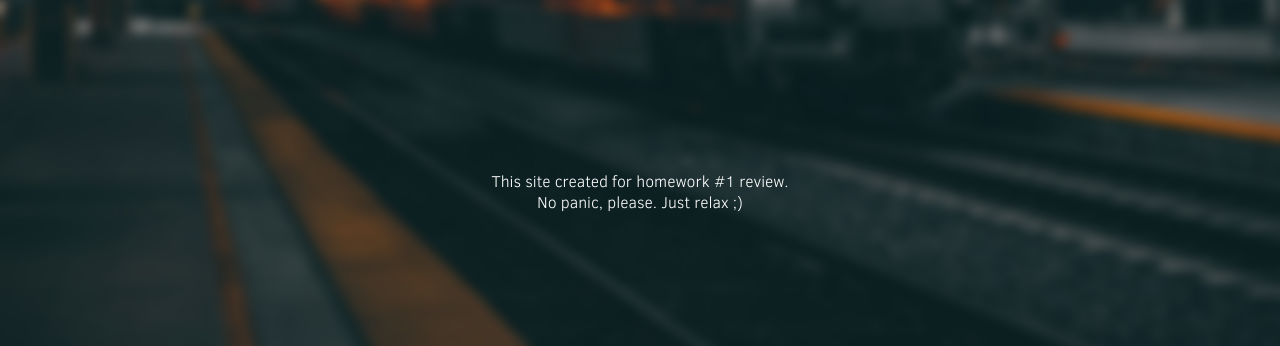
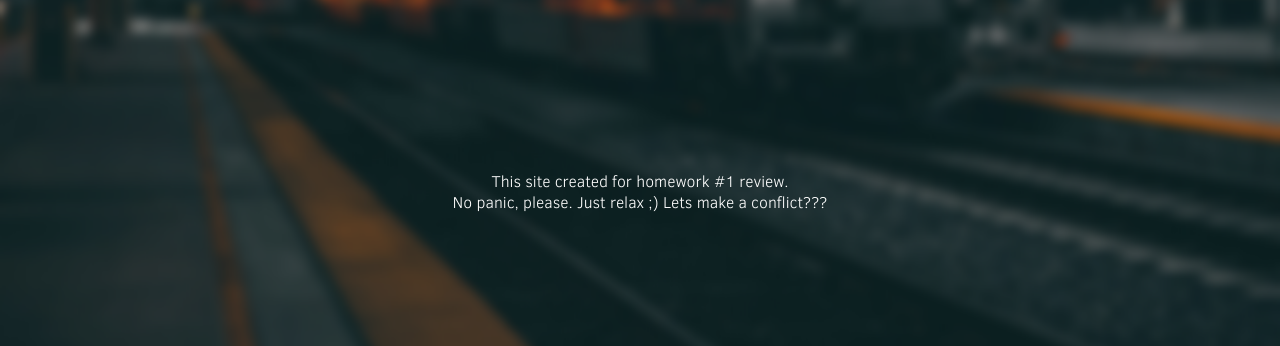
Before and after one commit to maksimanom/GeekHub, a plain HTML site: page index.html in a window 1280 px wide. Shown: the part 454-800 px from the top of the page. Drawn offline with Linux system fonts and the light colour scheme.

Commit message:
lets create a conflict

```diff
--- a/index.html
+++ b/index.html
@@ -18,7 +18,7 @@
     </div>
     <div class="headerDescription">
         This site created for homework #1 review. <br>
-        No panic, please. Just relax ;)
+        No panic, please. Just relax ;) Lets make a conflict???
     </div>
 </div>
 <!-- Block 2  -->
```
